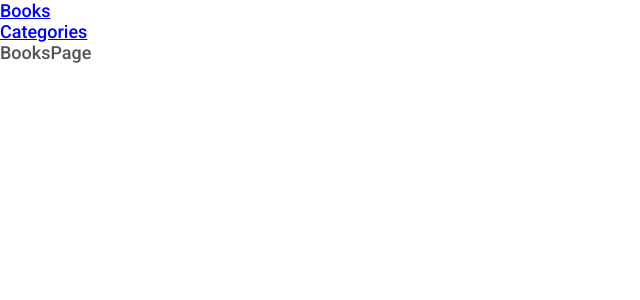
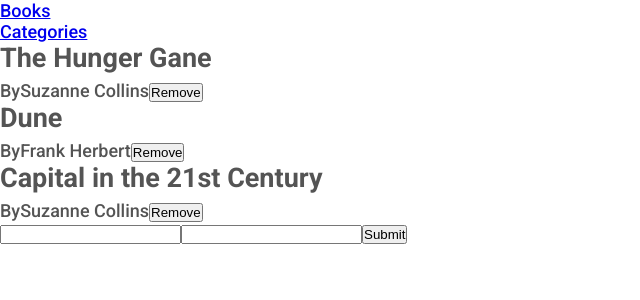
Before and after one commit to serengia/bookstore-react-redux-app, a React (Create React App) app: page /books in a window 1280 px wide. Shown: the top 300 px of the page, without its empty margins (0-640 px from the left). Built offline with nearby package versions, Linux system fonts and the light colour scheme; the HTML template or start-up script is replaced by a standard one.

Commit message:
Implement book list layout

```diff
--- a/src/components/Book.js
+++ b/src/components/Book.js
@@ -1,7 +1,16 @@
 import React from "react";
 
-function Book() {
-  return <div>Book</div>;
+function Book(props) {
+  const { title, author, id } = props;
+  return (
+    <div>
+      <h2>{title}</h2>
+      <span>By{author}</span>
+      <button type="button" data-id={id}>
+        Remove
+      </button>
+    </div>
+  );
 }
 
 export default Book;
--- a/src/components/Form.js
+++ b/src/components/Form.js
@@ -1,7 +1,42 @@
-import React from "react";
+import React, { useState } from "react";
 
 function Form() {
-  return <div>Form</div>;
+  const [title, setTitle] = useState("");
+  const [author, setAuthor] = useState("");
+
+  const titleChangeHandler = (e) => {
+    setTitle(e.target.value);
+  };
+
+  const authorChangeHandler = (e) => {
+    setAuthor(e.target.value);
+  };
+
+  const submitHandler = (e) => {
+    e.preventDefault();
+
+    // submit data
+    // if (!title.trim() || !author.trim()) return;
+  };
+  return (
+    <form onSubmit={submitHandler}>
+      <input
+        type="text"
+        name="title"
+        value={title}
+        aria-label="Book title input"
+        onChange={titleChangeHandler}
+      />
+      <input
+        type="text"
+        name="author"
+        value={author}
+        aria-label="Book author input"
+        onChange={authorChangeHandler}
+      />
+      <button type="submit">Submit</button>
+    </form>
+  );
 }
 
 export default Form;
--- a/src/components/Header.js
+++ b/src/components/Header.js
@@ -1,33 +1,10 @@
 import React from "react";
-import { NavLink } from "react-router-dom";
+import Navbar from "./Navbar";
 
 function Header() {
   return (
     <header>
-      <nav>
-        <ul>
-          <li>
-            <NavLink
-              className={(linkData) =>
-                linkData.isActive ? "link link-active" : "link"
-              }
-              to="/books"
-            >
-              Books
-            </NavLink>
-          </li>
-          <li>
-            <NavLink
-              className={(linkData) =>
-                linkData.isActive ? "link link-active" : "link"
-              }
-              to="/categories"
-            >
-              Categories
-            </NavLink>
-          </li>
-        </ul>
-      </nav>
+      <Navbar />
     </header>
   );
 }
--- /dev/null
+++ b/src/components/Navbar.js
@@ -0,0 +1,33 @@
+import React from "react";
+import { NavLink } from "react-router-dom";
+
+function Navbar() {
+  return (
+    <nav>
+      <ul>
+        <li>
+          <NavLink
+            className={(linkData) =>
+              linkData.isActive ? "link link-active" : "link"
+            }
+            to="/books"
+          >
+            Books
+          </NavLink>
+        </li>
+        <li>
+          <NavLink
+            className={(linkData) =>
+              linkData.isActive ? "link link-active" : "link"
+            }
+            to="/categories"
+          >
+            Categories
+          </NavLink>
+        </li>
+      </ul>
+    </nav>
+  );
+}
+
+export default Navbar;
--- a/src/pages/BooksPage.js
+++ b/src/pages/BooksPage.js
@@ -1,7 +1,40 @@
 import React from "react";
+import Book from "../components/Book";
+import Form from "../components/Form";
 
 function BooksPage() {
-  return <div>BooksPage</div>;
+  const books = [
+    {
+      id: "b1",
+      title: "The Hunger Gane",
+      author: "Suzanne Collins",
+      category: "action",
+    },
+    {
+      id: "b2",
+      title: "Dune",
+      author: "Frank Herbert",
+      category: "science-fiction",
+    },
+    {
+      id: "b3",
+      title: "Capital in the 21st Century",
+      author: "Suzanne Collins",
+      category: "economy",
+    },
+  ];
+  return (
+    <div>
+      <div className="books-list-container">
+        <ul className="books-list">
+          {books.map((bk) => (
+            <Book key={bk.id} title={bk.title} author={bk.author} id={bk.id} />
+          ))}
+        </ul>
+      </div>
+      <Form />
+    </div>
+  );
 }
 
 export default BooksPage;
```
Also changed, not shown: 1 other file (tests, documents, lock files or other folders).
